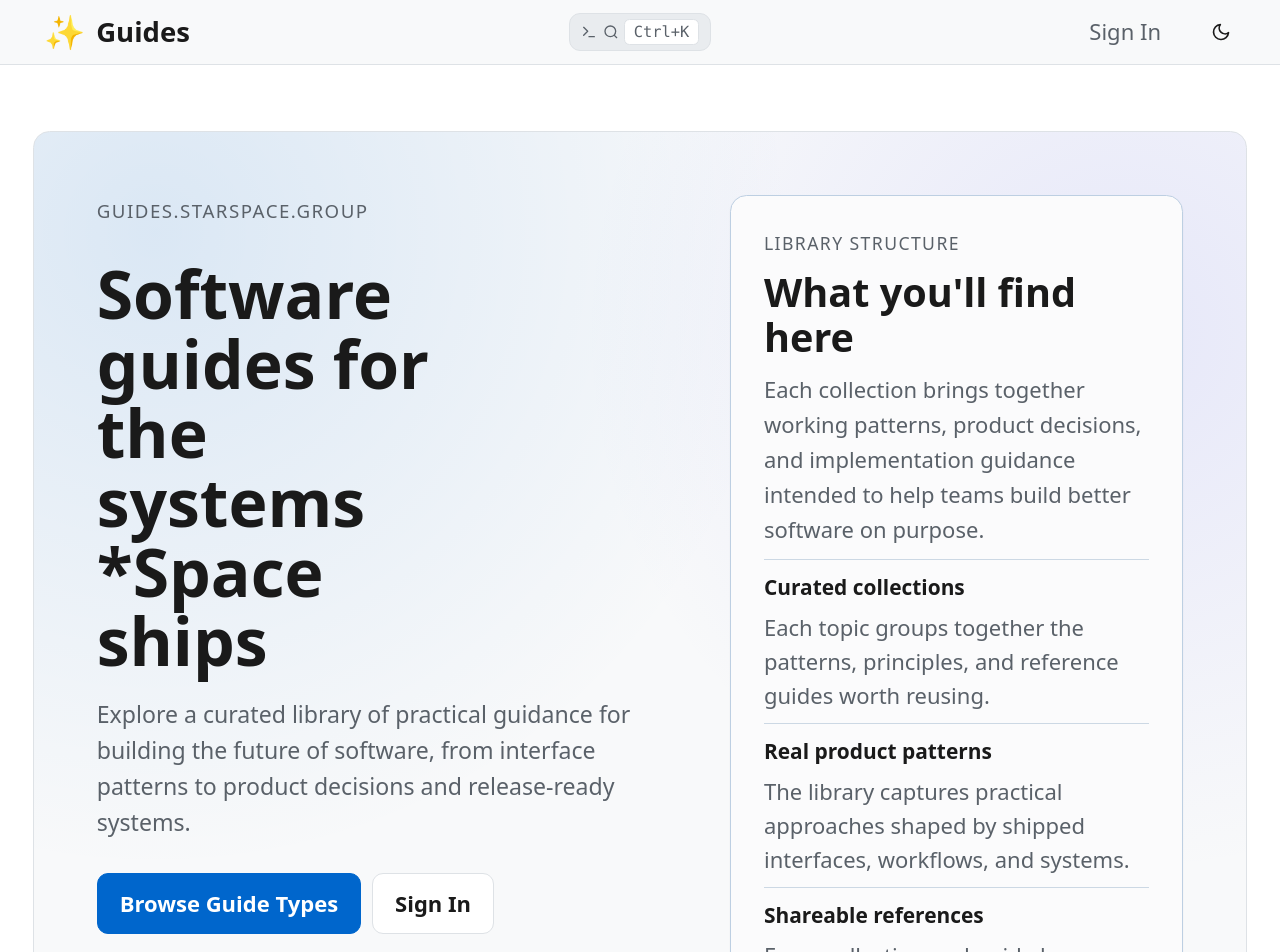
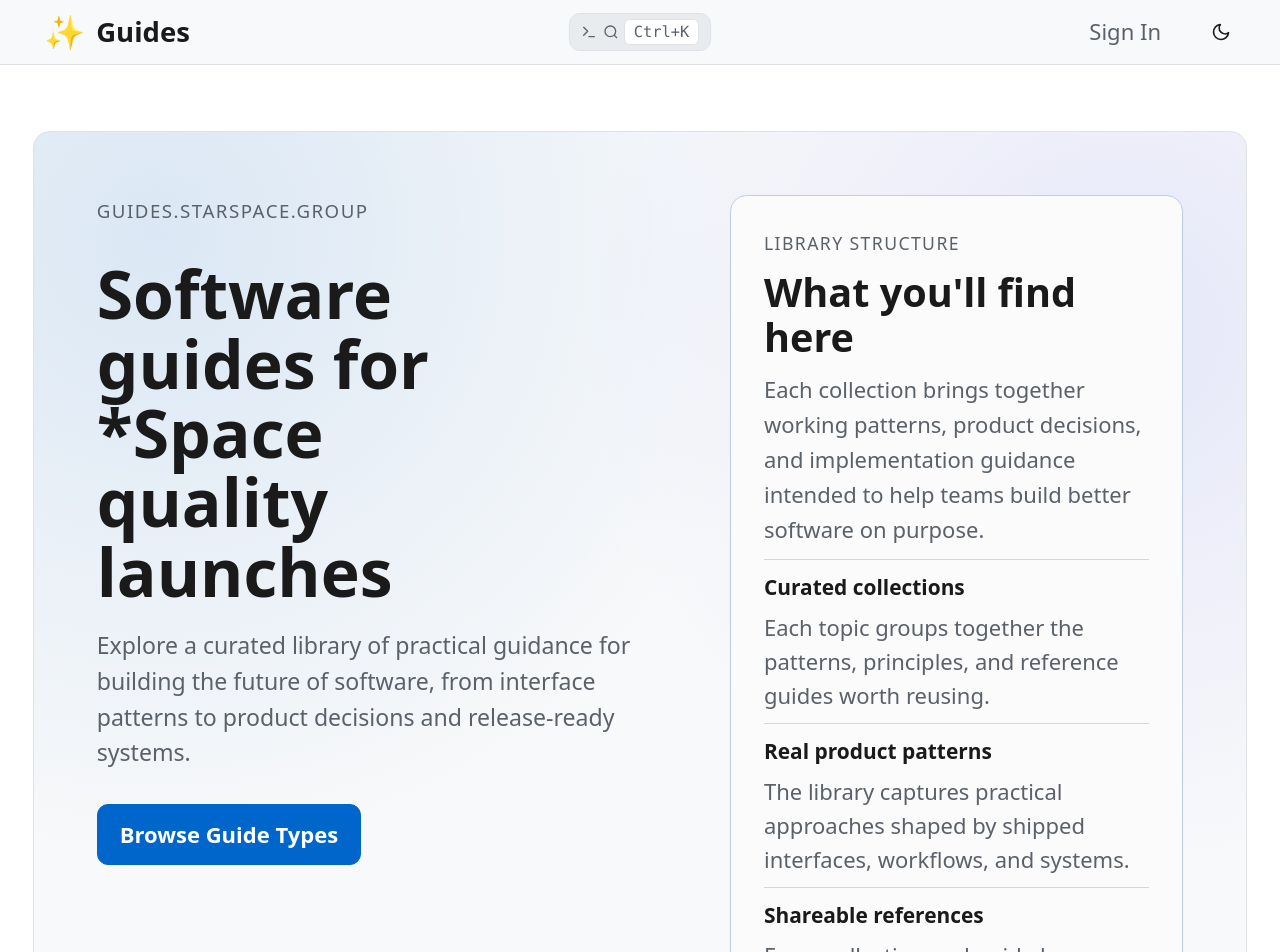
Before and after one commit to starspacegroup/Guides, a SvelteKit app: page / in a window 1280 px wide. Shown: the top 952 px of the page. Built offline with nearby package versions, Linux system fonts and the light colour scheme; no server answers.

Commit message:
feat: update home page heading for clarity and relevance; adjust tests to reflect content changes

```diff
--- a/src/routes/+page.svelte
+++ b/src/routes/+page.svelte
@@ -48,14 +48,13 @@
 	<div class="hero">
 		<div class="hero-copy">
 			<p class="eyebrow">guides.starspace.group</p>
-			<h1>Software guides for the systems *Space ships</h1>
+			<h1>Software guides for *Space quality launches</h1>
 			<p class="lede">
 				Explore a curated library of practical guidance for building the future of software,
 				from interface patterns to product decisions and release-ready systems.
 			</p>
 			<div class="actions">
 				<a class="button primary" href="#guide-types">Browse Guide Types</a>
-				<a class="button" href="/auth/login">Sign In</a>
 			</div>
 		</div>
 
```
Also changed, not shown: 1 other file (tests, documents, lock files or other folders).
